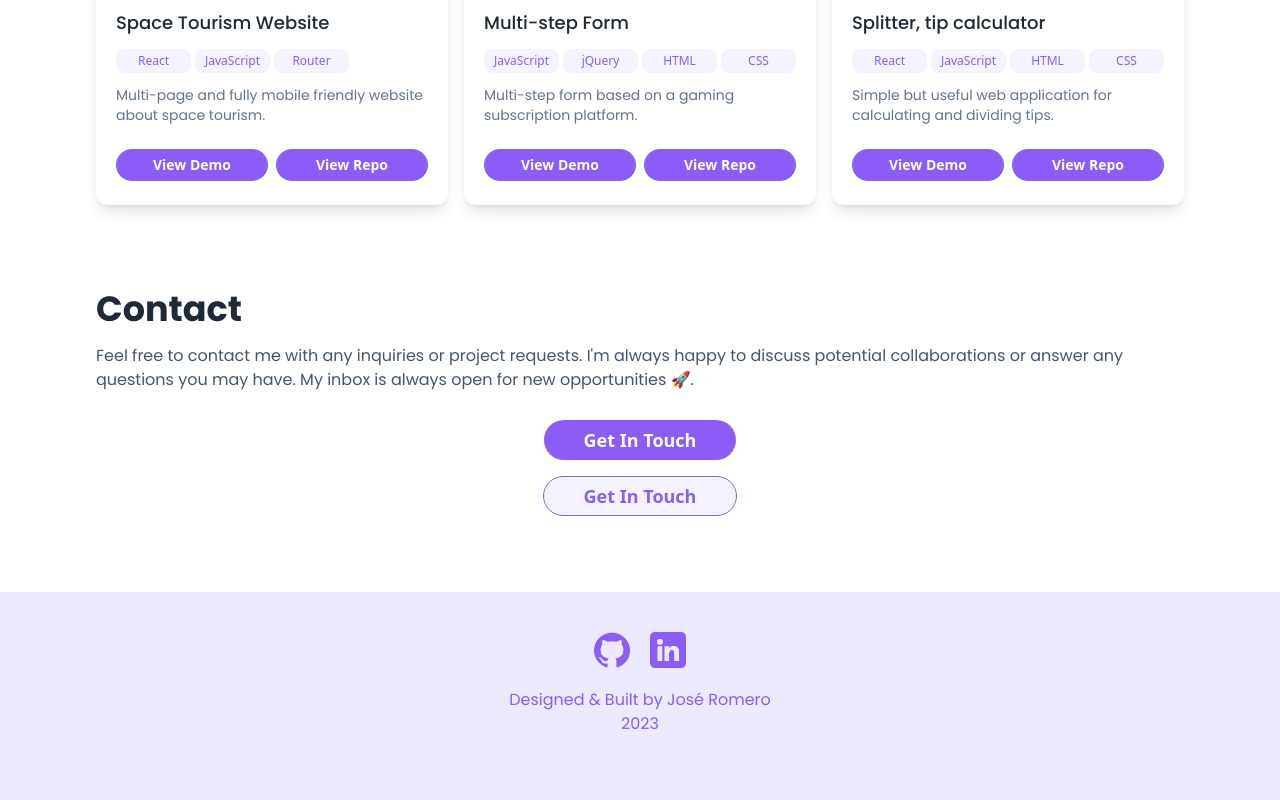
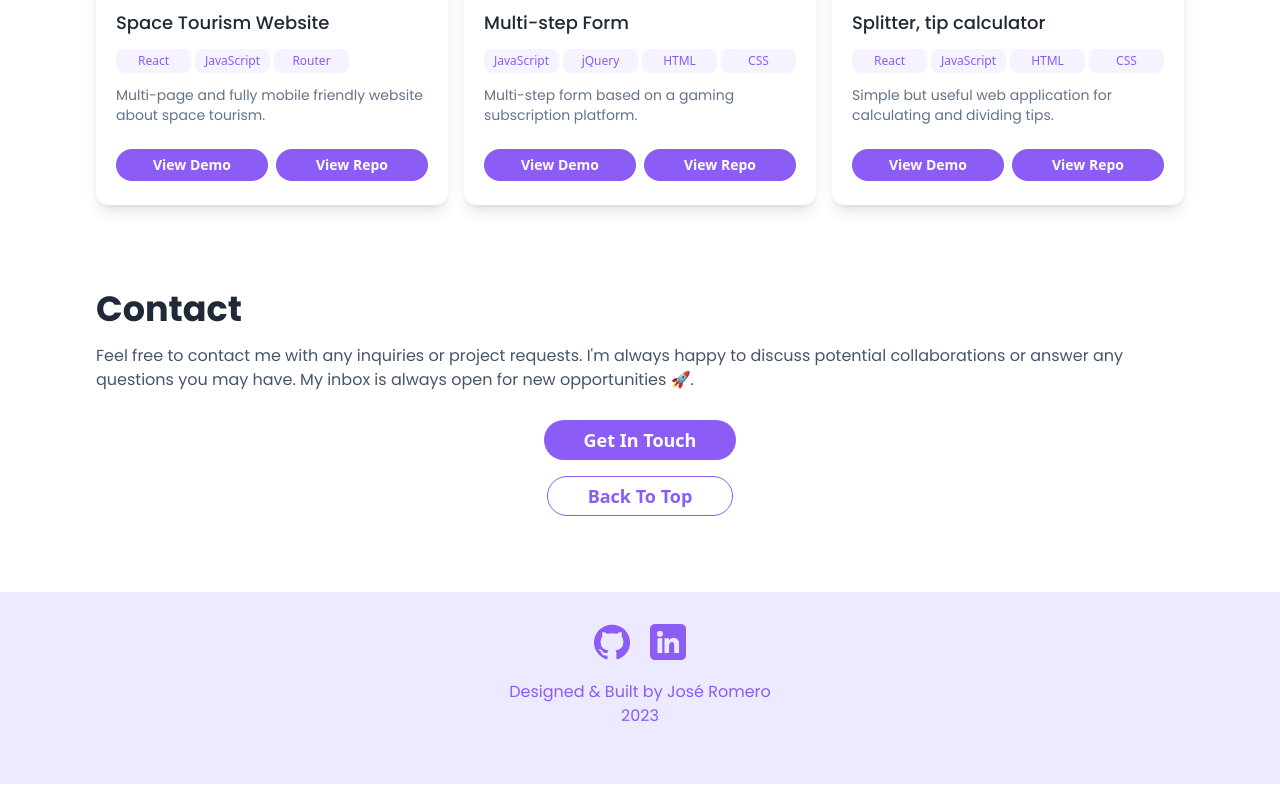
Before and after one commit to JoseDanielRomero/Jose-Romero-Portfolio, a React (Create React App) app: page / in a window 1280 px wide. Shown: the part 2076-2876 px from the top of the page. Built offline with nearby package versions, Linux system fonts and the light colour scheme.

Commit message:
Update ContactSection component

```diff
--- a/public/index.html
+++ b/public/index.html
@@ -6,8 +6,8 @@
     <meta name="viewport" content="width=device-width, initial-scale=1" />
     <meta name="theme-color" content="#000000" />
     <meta
-      name="José Romero Portfolio"
-      content="Web site created using create-react-app"
+      name="José Romero"
+      content="José Romero es un desarrollador de software que crea productos accesibles y experiencias digitales para la web."
     />
     <link rel="manifest" href="%PUBLIC_URL%/manifest.json" />
     <title>JoseRomero.dev</title>
--- a/src/App.js
+++ b/src/App.js
@@ -19,7 +19,7 @@ function App() {
         <ProyectsSection />
         <ContactSection />
       </main>
-      <footer className="h-auto w-full px-8 md:px-16 lg:px-24 flex flex-col items-center justify-start mt-5 md:mt-14 bg-violet-100 pt-10 pb-16 gap-5">
+      <footer className="h-auto w-full px-8 md:px-16 lg:px-24 flex flex-col items-center justify-start mt-10 md:mt-14 bg-violet-100 pt-8 pb-14 gap-5">
         <div className="h-auto w-full flex flex-row items-center justify-center gap-5">
           <a href="https://github.com/JoseDanielRomero" target="_blank"><img src={githubLogo} alt="Github page" className="h-8 md:h-9 hover:grayscale-[30%] hover:contrast-150 transition ease-in-out"/></a>
           <a href="https://www.linkedin.com/in/jose-daniel-romero-t/" target="_blank"><img src={linkedinLogo} alt="Linkedin page" className="h-8 md:h-9 hover:grayscale-[30%] hover:contrast-150 transition ease-in-out"/></a>
--- a/src/components/ContactSection.js
+++ b/src/components/ContactSection.js
@@ -1,4 +1,9 @@
 function ContactSection() {
+
+  const handleScrollTop = () => {
+    window.scrollTo({ top: 0, behavior: 'smooth' });
+  };
+
   return (
     <article className="h-auto w-full flex flex-col items-start justify-start gap-2">
       <h3 className="font-poppins font-bold text-[25px] md:text-[35px] leading-[2.3rem] md:leading-[55px] mt-5 md:mt-14 text-gray-800">Contact</h3>
@@ -9,9 +14,9 @@ function ContactSection() {
         <a href="mailto:danyrome12.dev@gmail.com" target="_blank" className="h-10 w-auto px-10 rounded-full bg-violet-500 hover:bg-violet-600 flex flex-col items-center justify-center cursor-pointer hover:scale-110 hover:-translate-y-1 transition ease-in-out">
           <p className="font-semibold text-lg text-white">Get In Touch</p>
         </a>
-        <a href="mailto:danyrome12.dev@gmail.com" target="_blank" className="h-10 w-auto px-10 rounded-full bg-violet-50 border-[1px] border-violet-500 hover:bg-violet-200 flex flex-col items-center justify-center cursor-pointer hover:scale-110 hover:-translate-y-1 transition ease-in-out">
-          <p className="font-semibold text-lg text-violet-500">Get In Touch</p>
-        </a>
+        <button onClick={handleScrollTop} className="h-10 w-auto px-10 rounded-full bg-white border-[1px] border-violet-500 hover:bg-violet-100 flex flex-col items-center justify-center cursor-pointer transition ease-in-out">
+          <p className="font-semibold text-lg text-violet-500">Back To Top</p>
+        </button>
       </div>
 
     </article>
```
Also changed, not shown: public/manifest.json, 1 other file (tests, documents, lock files or other folders).
